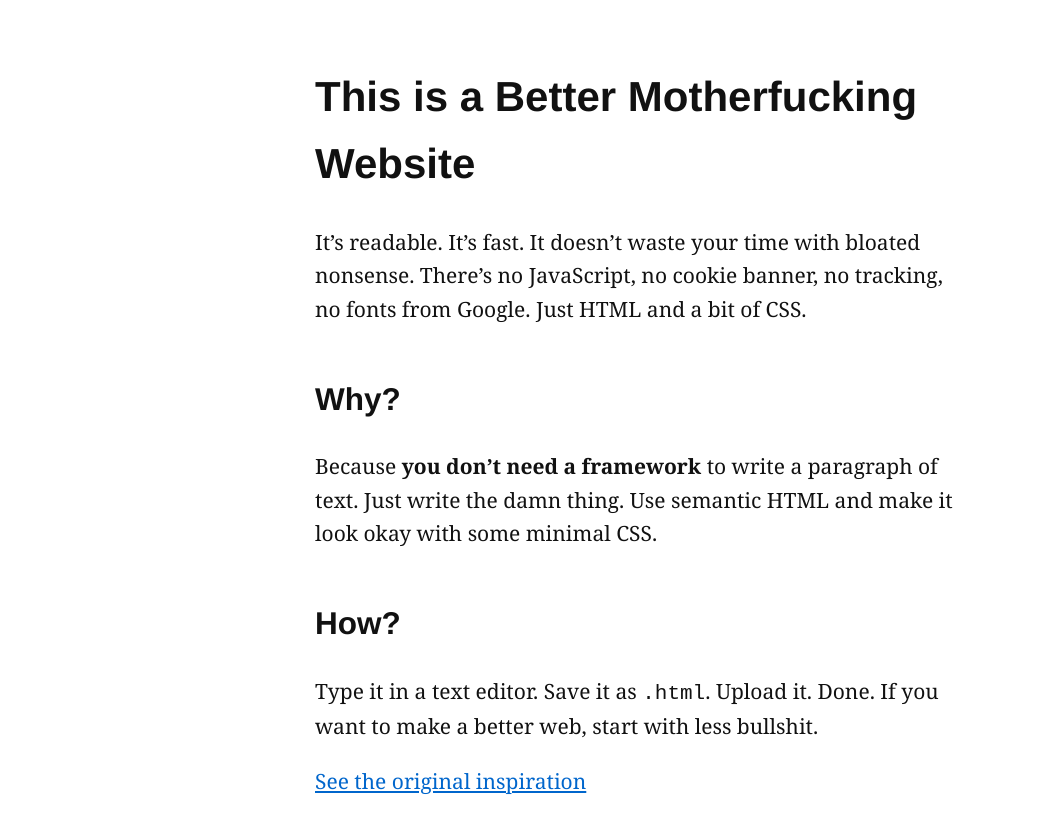
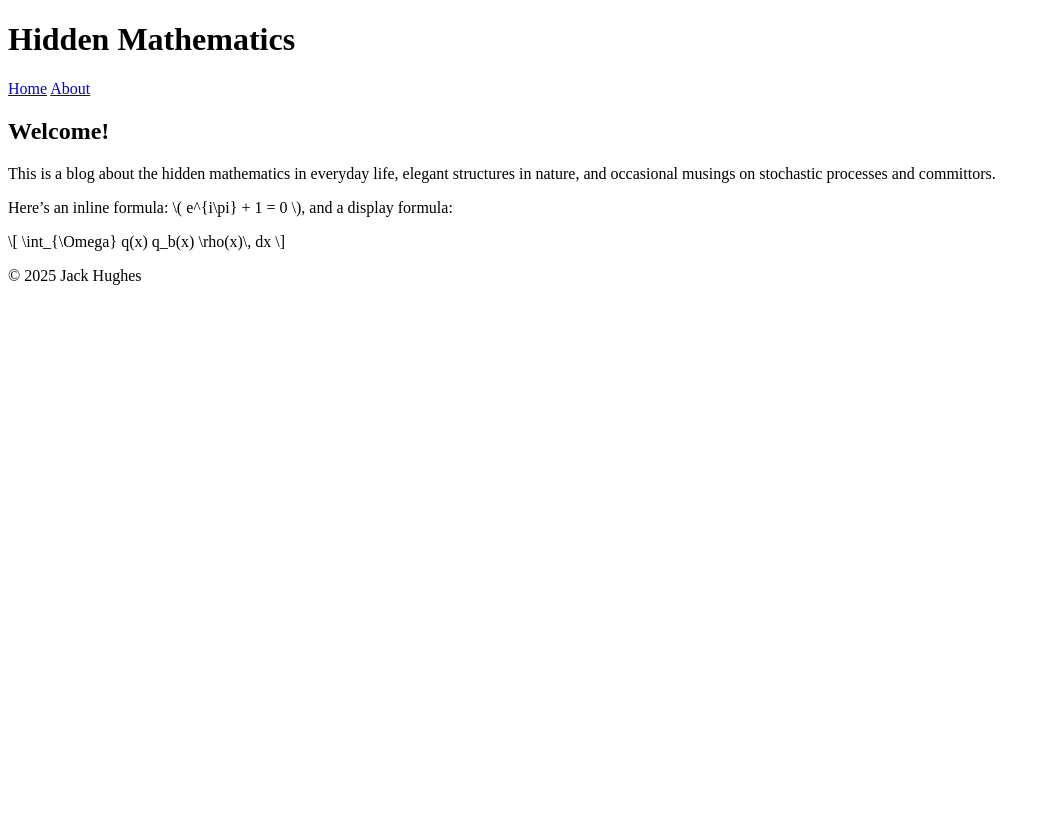
Before and after one commit to J-H-26/musical-octo-guacamole, a plain HTML site: page index.html in a window 1280 px wide. Shown: the whole page, without its empty margins (0-1050 px from the left). After the commit the page ends 800 px from the top, so only its background shows below. Drawn offline with nearby package versions, Linux system fonts and the light colour scheme.

Commit message:
Update index.html

```diff
--- a/index.html
+++ b/index.html
@@ -1,47 +1,33 @@
 <!DOCTYPE html>
 <html lang="en">
 <head>
-  <meta charset="UTF-8">
-  <title>Better Website</title>
-  <meta name="viewport" content="width=device-width, initial-scale=1">
-  <style>
-    body {
-      font-family: Georgia, serif;
-      font-size: 21px;
-      line-height: 1.6;
-      max-width: 650px;
-      margin: 40px auto;
-      padding: 0 20px;
-      background: #fff;
-      color: #111;
-    }
-    h1, h2 {
-      font-family: Helvetica, Arial, sans-serif;
-      margin-top: 1.5em;
-    }
-    a {
-      color: #06c;
-      text-decoration: underline;
-    }
-    a:hover {
-      color: #0050a0;
-    }
-    strong {
-      font-weight: bold;
-    }
-  </style>
+  <meta charset="UTF-8" />
+  <meta name="viewport" content="width=device-width, initial-scale=1.0" />
+  <title>Hidden Mathematics</title>
+  <link rel="stylesheet" href="style.css" />
+  <!-- MathJax for LaTeX rendering -->
+  <script async src="https://cdn.jsdelivr.net/npm/mathjax@3/es5/tex-mml-chtml.js"></script>
 </head>
 <body>
-  <h1>This is a Better Motherfucking Website</h1>
+  <header>
+    <h1>Hidden Mathematics</h1>
+    <nav>
+      <a href="index.html">Home</a>
+      <a href="about.html">About</a>
+    </nav>
+  </header>
 
-  <p>It’s readable. It’s fast. It doesn’t waste your time with bloated nonsense. There’s no JavaScript, no cookie banner, no tracking, no fonts from Google. Just HTML and a bit of CSS.</p>
+  <main>
+    <article>
+      <h2>Welcome!</h2>
+      <p>This is a blog about the hidden mathematics in everyday life, elegant structures in nature, and occasional musings on stochastic processes and committors.</p>
+      <p>Here’s an inline formula: \\( e^{i\pi} + 1 = 0 \\), and a display formula:</p>
+      <p>\\[ \int_{\Omega} q(x) q_b(x) \rho(x)\, dx \\]</p>
+    </article>
+  </main>
 
-  <h2>Why?</h2>
-  <p>Because <strong>you don’t need a framework</strong> to write a paragraph of text. Just write the damn thing. Use semantic HTML and make it look okay with some minimal CSS.</p>
-
-  <h2>How?</h2>
-  <p>Type it in a text editor. Save it as <code>.html</code>. Upload it. Done. If you want to make a better web, start with less bullshit.</p>
-
-  <p><a href="https://motherfuckingwebsite.com">See the original inspiration</a></p>
+  <footer>
+    <p>&copy; 2025 Jack Hughes</p>
+  </footer>
 </body>
 </html>
```
